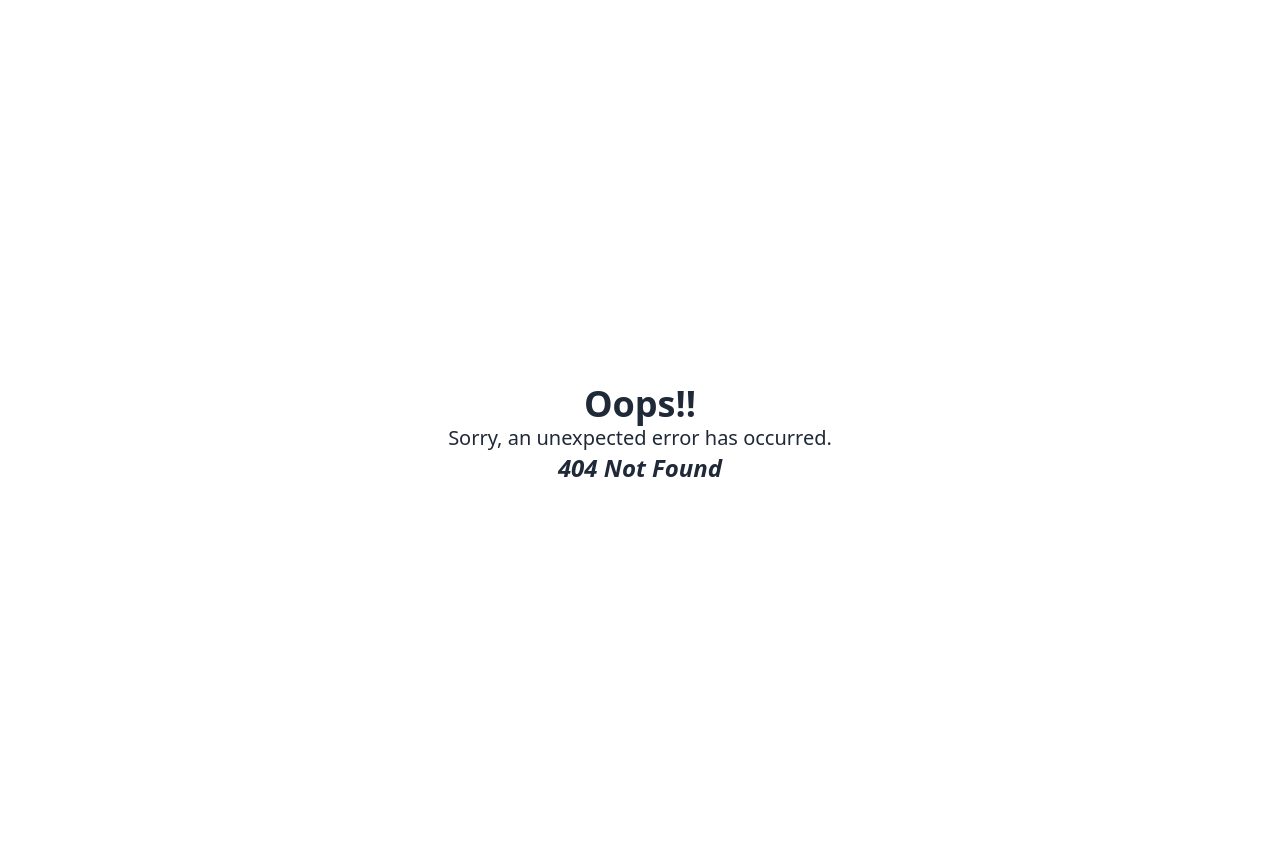
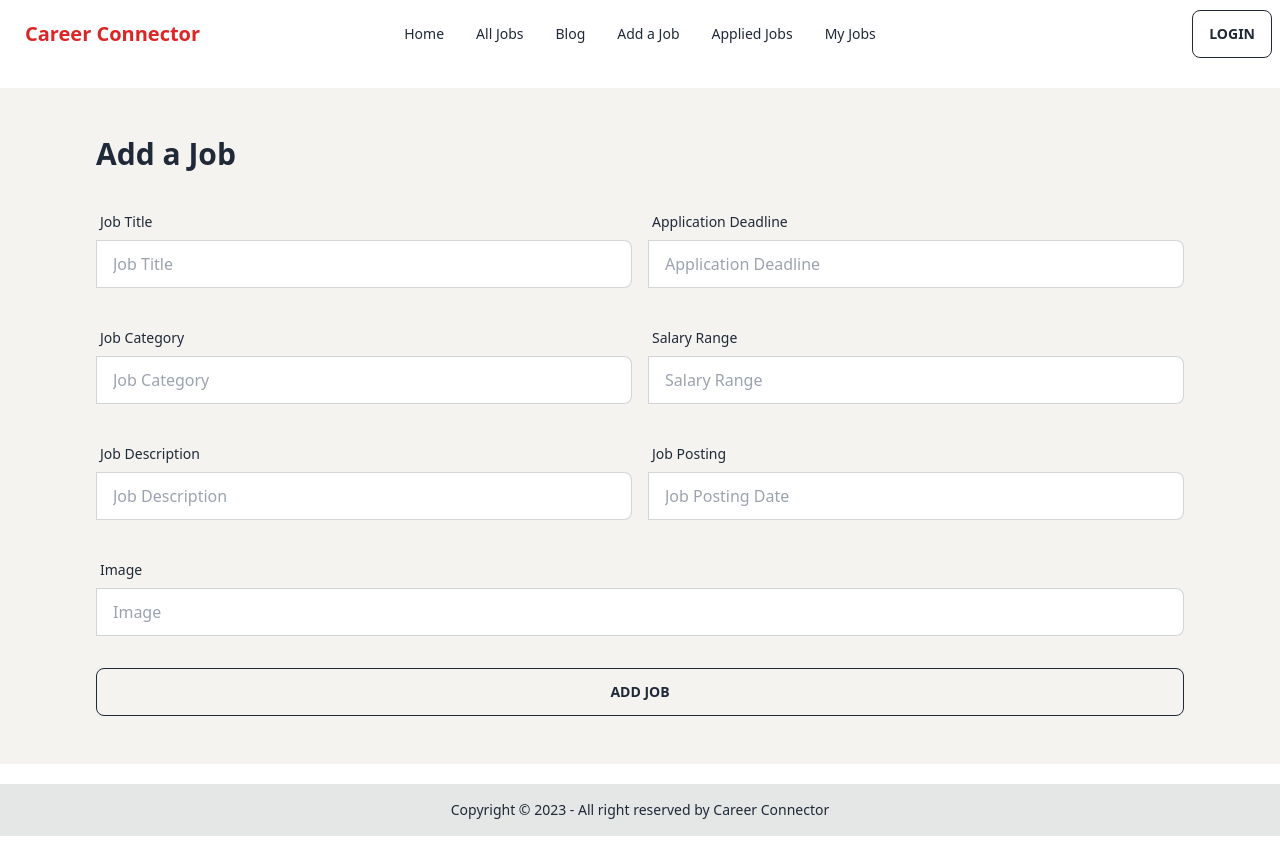
Before and after one commit to tahmid530/Career-Connector-Client, a React (Vite) app: page /add_job in a window 1280 px wide. Before the commit this address had no page. After the commit the page ends 836 px from the top, so only its background shows below. Built offline with nearby package versions, Linux system fonts and the light colour scheme.

Commit message:
add job added

```diff
--- /dev/null
+++ b/src/components/AddJob.jsx
@@ -0,0 +1,98 @@
+
+
+const AddJob = () => {
+
+    const handleJob = event => {
+        event.preventDefault();
+
+        const form = event.target;
+        const name = form.name.value;
+        const deadline = form.deadline.value;
+        const category = form.category.value;
+        const salary = form.salary.value;
+        const description = form.description.value;
+        const posting = form.posting.value;
+        const image = form.image.value;
+
+        const newJobs = { name, deadline, category, salary, description, posting, image }
+
+        console.log(newJobs);
+    }
+
+    return (
+        <div>
+            <div className="bg-[#F4F3F0] px-24 py-12 my-5">
+                <h2 className="text-3xl font-extrabold mb-8">Add a Job</h2>
+                <form onSubmit={handleJob}>
+                    <div className="md:flex mb-8">
+                        <div className="form-control md:w-1/2">
+                            <label className="label">
+                                <span className="label-text">Job Title</span>
+                            </label>
+                            <label className="input-group">
+                                <input type="text" name="name" placeholder="Job Title" className="input input-bordered w-full" />
+                            </label>
+                        </div>
+                        <div className="form-control md:w-1/2 md:ml-4">
+                            <label className="label">
+                                <span className="label-text">Application Deadline</span>
+                            </label>
+                            <label className="input-group">
+                                <input type="text" name="deadline" placeholder="Application Deadline" className="input input-bordered w-full" />
+                            </label>
+                        </div>
+                    </div>
+                    <div className="md:flex mb-8">
+                        <div className="form-control md:w-1/2">
+                            <label className="label">
+                                <span className="label-text">Job Category</span>
+                            </label>
+                            <label className="input-group">
+                                <input type="text" name="category" placeholder="Job Category" className="input input-bordered w-full" />
+                            </label>
+                        </div>
+                        <div className="form-control md:w-1/2 md:ml-4">
+                            <label className="label">
+                                <span className="label-text">Salary Range</span>
+                            </label>
+                            <label className="input-group">
+                                <input type="text" name="salary" placeholder="Salary Range" className="input input-bordered w-full" />
+                            </label>
+                        </div>
+                    </div>
+                    <div className="md:flex mb-8">
+                        <div className="form-control md:w-1/2">
+                            <label className="label">
+                                <span className="label-text">Job Description</span>
+                            </label>
+                            <label className="input-group">
+                                <input type="text" name="description" placeholder="Job Description" className="input input-bordered w-full" />
+                            </label>
+                        </div>
+                        <div className="form-control md:w-1/2 md:ml-4">
+                            <label className="label">
+                                <span className="label-text">Job Posting</span>
+                            </label>
+                            <label className="input-group">
+                                <input type="text" name="posting" placeholder="Job Posting Date" className="input input-bordered w-full" />
+                            </label>
+                        </div>
+                    </div>
+                    <div className="mb-8">
+                        <div className="form-control w-full">
+                            <label className="label">
+                                <span className="label-text">Image</span>
+                            </label>
+                            <label className="input-group">
+                                <input type="text" name="image" placeholder="Image" className="input input-bordered w-full" />
+                            </label>
+                        </div>
+                    </div>
+                    <input type="submit" value="Add Job" className="btn btn-outline w-full" />
+                </form>
+            </div>
+        </div>
+    );
+};
+
+export default AddJob;
--- a/src/main.jsx
+++ b/src/main.jsx
@@ -8,6 +8,7 @@ import './index.css'
 import Root from './components/Root';
 import ErrorPage from './components/ErrorPage';
 import Home from './components/Home/Home';
+import AddJob from './components/AddJob';
 
 
 const router = createBrowserRouter([
@@ -20,6 +21,10 @@ const router = createBrowserRouter([
         path: "/",
         element: <Home></Home>
       },
+      {
+        path: "/add_job",
+        element: <AddJob></AddJob>
+      },
     ]
   },
 ]);
```
